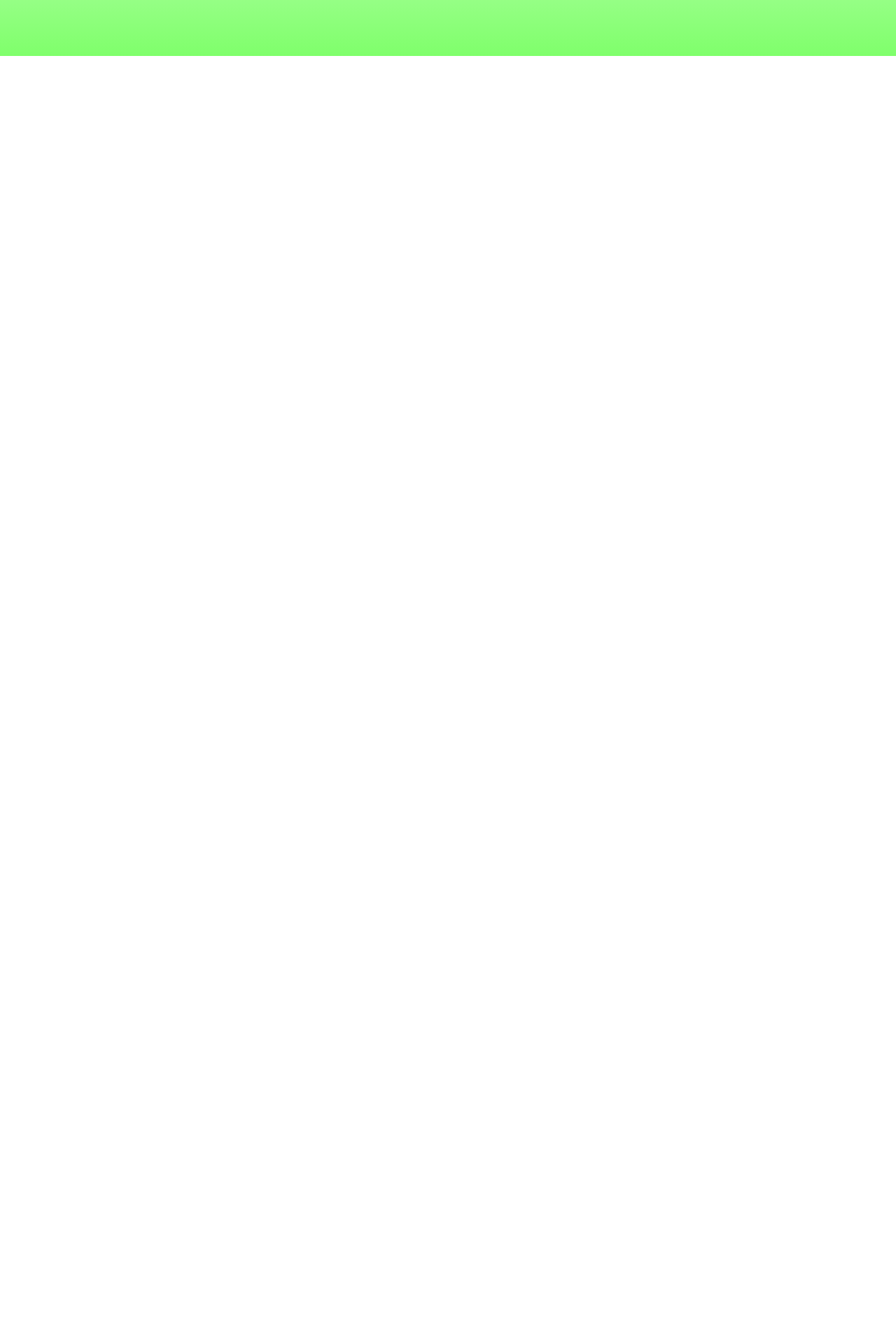
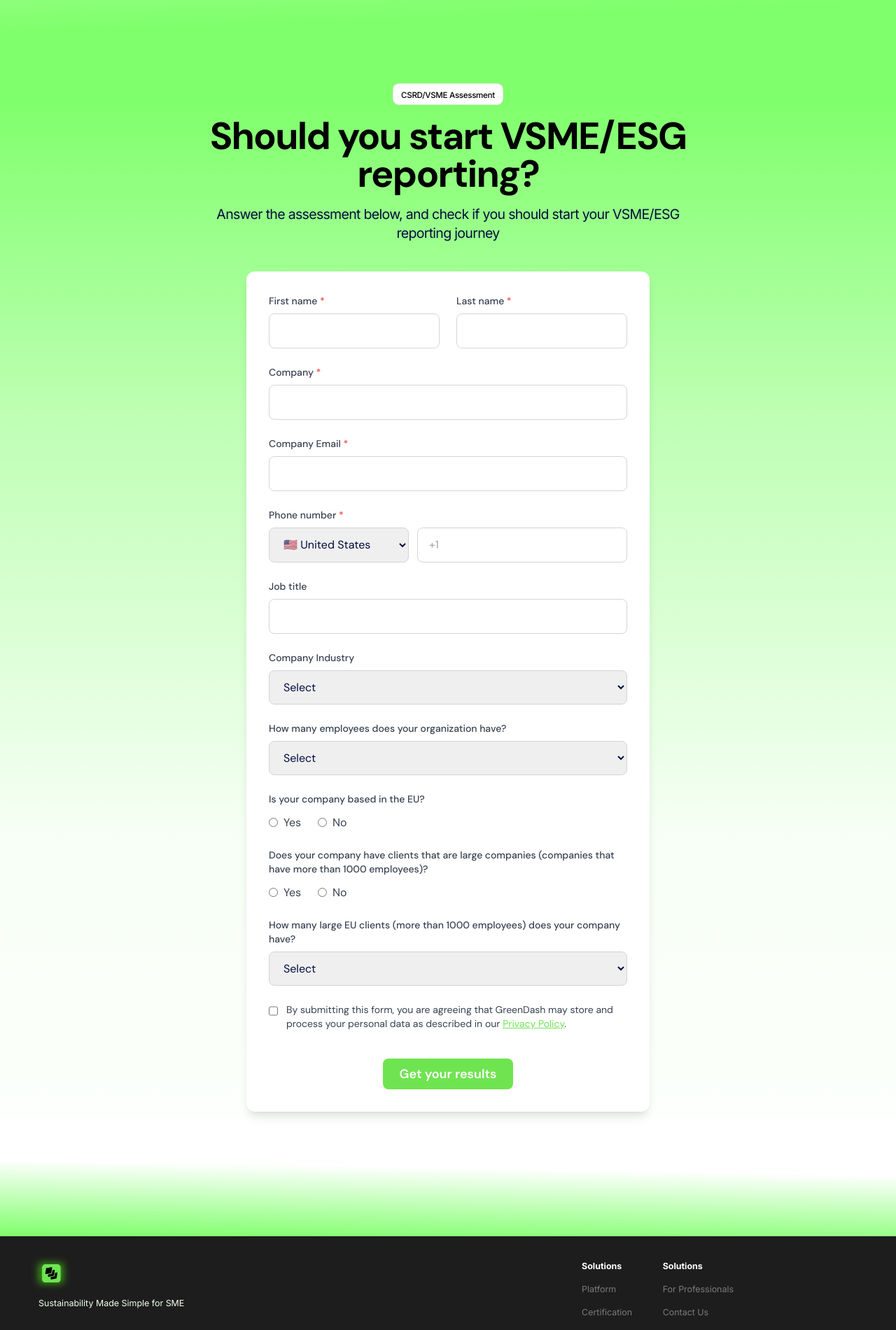
Before and after one commit to Luckzman/greendash-website, a Next.js app: page /quiz in a window 1280 px wide. Before the commit this address had no page. Shown: the part 720-2621 px from the top of the page at 70% size. Before the commit the page ends 800 px from the top, so only its background shows below. Built offline with nearby package versions, Linux system fonts and the light colour scheme.

Commit message:
implement feedback

```diff
--- a/src/app/_compliant-assessment/page.tsx
+++ /dev/null
@@ -1,11 +0,0 @@
-import CompliantAssessmentForm from "../../components/CompliantAssessmentForm";
-import Hero from "../../components/Hero";
-
-export default function CompliantAssessmentPage() {
-  return (
-    <>
-      <Hero />
-      <CompliantAssessmentForm />
-    </>
-  );
-}
--- a/src/app/_essential-kit/page.tsx
+++ b/src/app/essential-kit/page.tsx
@@ -1,11 +1,13 @@
-import Hero from "../../components/Hero";
+// import Hero from "../../components/Hero";
+import Hero from "@/components/common/Hero";
 import JoinWaitingListForm from "../../components/JoinWaitingListForm";
+import Layout from "@/components/layout/Index";
 
 export default function EssentialKitPage() {
   return (
-    <>
+    <Layout>
       <Hero />
       <JoinWaitingListForm essentialKit={true}/>
-    </>
+    </Layout>
   );
 }
--- a/src/app/globals.css
+++ b/src/app/globals.css
@@ -325,16 +325,16 @@
   }
 
   .text55 {
-    @apply lg:text-vw55 lg:leading-vw80 font-bold mtext32  lg:tracking-[-0.09722222222vw] tracking-[-0.5px];
+    @apply lg:text-[55px] lg:leading-vw80 font-bold mtext32  lg:tracking-[-0.09722222222vw] tracking-[-0.5px];
   }
   .text54 {
-    @apply lg:text-vw54 lg:leading-vw60 font-bold mtext30  lg:-tracking-vw2 tracking-[-0.7px];
+    @apply lg:text-[54px] lg:leading-vw60 font-bold mtext30  lg:-tracking-vw2 tracking-[-0.7px];
   }
   .text22 {
     @apply lg:text-vw22 lg:leading-vw31 mtext16 ls0792 inter;
   }
   .text32 {
-    @apply lg:text-vw32 lg:leading-vw42;
+    @apply lg:text-[22px] lg:leading-vw42;
   }
   .text48 {
     @apply lg:text-vw48 lg:leading-vw50;
--- a/src/app/pricing/page.tsx
+++ b/src/app/pricing/page.tsx
@@ -1,14 +1,32 @@
+"use client";
 // import Pricing from "../../components/_Pricing";
 import Pricing from "../../components/pricing/Index";
 import Hero from "@/components/common/Hero";
 import Layout from "@/components/layout/Index";
-
+import { useEffect } from "react";
 
 export default function PricingPage() {
+  useEffect(() => {
+    // Scroll to pricing component after a short delay to ensure it's rendered
+    const timer = setTimeout(() => {
+      const pricingSection = document.getElementById('pricing');
+      if (pricingSection) {
+        pricingSection.scrollIntoView({
+          behavior: 'smooth',
+          block: 'start'
+        });
+      }
+    }, 100);
+
+    return () => clearTimeout(timer);
+  }, []);
+
   return (
     <Layout>
       <Hero />
-      <Pricing />
+      <div id="pricing">
+        <Pricing />
+      </div>
     </Layout>
   );
 }
--- /dev/null
+++ b/src/app/quiz/page.tsx
@@ -0,0 +1,13 @@
+import CompliantAssessmentForm from "../../components/CompliantAssessmentForm";
+// import Hero from "../../components/Hero";
+import Hero from "@/components/common/Hero";
+import Layout from "@/components/layout/Index";
+
+export default function QuizPage() {
+  return (
+    <Layout>
+      <Hero />
+      <CompliantAssessmentForm />
+    </Layout>
+  );
+}
--- a/src/components/CompliantAssessmentForm.tsx
+++ b/src/components/CompliantAssessmentForm.tsx
@@ -3,6 +3,7 @@
 import { useState } from 'react';
 import PhoneNumberInput from './PhoneNumberInput';
 import Link from 'next/link';
+import Content from './common/Content';
 
 export default function CompliantAssessmentForm() {
   const [formData, setFormData] = useState({
@@ -51,28 +52,31 @@
   };
 
   return (
-    <section className="py-20 bg-gradient-to-b from-[#7FFF6B] via-[#EEFFEC] to-[#7FFF6B]">
-      <div className="max-w-5xl mx-auto px-6">
-        {/* Header Section */}
-        <div className="text-center mb-12">
-          {/* Top Badge */}
-          <div className="inline-block bg-white rounded-[10px] px-10 py-1 mb-6 border border-[rgba(34, 34, 34, 0.1)] shadow-sm">
-            <span className="text-sm font-medium text-black">CSRD/VSME Assessment</span>
-          </div>
+      <section className="relative lg:pt-vw44 lg:pb-vw200 py-[60px] sm:py-[120px]">
+        <span
+          style={{
+            background: "linear-gradient(180deg, #7FFF6B 3.25%, rgba(173, 255, 160, 0.80) 30.18%, rgba(239, 255, 236, 0.50) 66.1%, rgba(241, 255, 238, 0.10) 96.62%)",
+          }}
+          className="atlwh_Full pointer-events-none"
+        ></span>
+        <span
+          style={{
+            background: "linear-gradient(181deg, #FFF 42.57%, #7FFF6B 99.81%)",
+          }}
+          className="atlwh_Full lg:h-vw190 h-[30%] top-[unset] bottom-0 pointer-events-none"
+        ></span>
+        <div className="relative z-[2]">
+          <Content
+            tag="CSRD/VSME Assessment"
+            heading="Should you start VSME/ESG reporting?"
+            headingClasses='text-black'
+            desc="Answer the assessment below, and check if you should start your VSME/ESG reporting journey"
+            wrapperWidth={"lg:w-[65.9027777778vw]"}
+            descWidth={"lg:w-[53vw]"}
+          />
 
-          {/* Main Headline */}
-          <h1 className="text-4xl lg:text-5xl font-bold text-[#166534] pb-6 leading-[70px]">
-            Should you start VSME/ESG reporting?
-          </h1>
-
-          {/* Description */}
-          <p className="text-xl text-[#010D3E] max-w-3xl mx-auto leading-relaxed">
-            Answer the assessment below, and check if you should start your VSME/ESG reporting journey
-          </p>
-        </div>
-
-        {/* Form Section */}
-        <div className="md:max-w-2xl lg:max-w-xl mx-auto bg-white rounded-xl p-8 shadow-lg">
+          {/* Form Section */}
+        <div className="md:max-w-2xl lg:max-w-xl mx-auto bg-white rounded-xl p-8 shadow-lg mt-10">
           <form onSubmit={handleSubmit} className="space-y-6">
             {/* First Row - First Name and Last Name */}
             <div className="grid md:grid-cols-2 gap-6">
@@ -324,7 +328,7 @@
             </div>
           </form>
         </div>
-      </div>
-    </section>
+        </div>
+      </section>
   );
 }
--- a/src/components/home/HelpingHand.js
+++ b/src/components/home/HelpingHand.js
@@ -16,7 +16,7 @@
         <div className="flex flex-wrap lg:gap-vw22 gap-1.5 sm:gap-2 border border-[#1F1F1F] lg:rounded-vw12 rounded-[12px] lg:p-vw9 p-1.5 sm:p-2">
           <Link
             data-aos="fade"
-            href={"/quizz"}
+            href={"/quiz"}
             className={`w-full lg:w-auto flex justify-center text-center items-center lg:gap-x-vw12 gap-x-2 bg-green lg:rounded-vw8 rounded-[8px] lg:px-vw21 lg:py-vw12 px-6 py-2`}
           >
             <span className="text16 text-white font-medium capitalize">
@@ -33,7 +33,7 @@
           <Link
             data-aos="fade"
             data-aos-delay="150"
-            href={"/"}
+            href={"/essential-kit"}
             className={`w-full lg:w-auto flex justify-center text-center items-center lg:gap-x-vw12 gap-x-2 bg-black lg:rounded-vw8 rounded-[8px] lg:px-vw21 lg:py-vw12 px-6 py-2`}
           >
             <span className="text16 text-white font-medium capitalize">
--- a/src/components/home/Index.js
+++ b/src/components/home/Index.js
@@ -1,4 +1,5 @@
-import React from "react";
+"use client";
+import React, { useEffect } from "react";
 import Hero from "../common/Hero";
 import FeaturesSection from "./features-section/FeaturesSection";
 import Industry from "./industry/Industry";
@@ -10,10 +11,29 @@
 import Join from "./Join";
 
 const Index = () => {
+  useEffect(() => {
+    // Check if URL has hash for features section
+    if (window.location.hash === '#features') {
+      const timer = setTimeout(() => {
+        const featuresSection = document.getElementById('features');
+        if (featuresSection) {
+          featuresSection.scrollIntoView({
+            behavior: 'smooth',
+            block: 'start'
+          });
+        }
+      }, 100);
+
+      return () => clearTimeout(timer);
+    }
+  }, []);
+
   return (
     <>
       <Hero />
-      <FeaturesSection />
+      <div id="features">
+        <FeaturesSection />
+      </div>
       <Industry />
       <HelpingHand />
       <Reporting />
--- a/src/components/home/industry/Buttons.js
+++ b/src/components/home/industry/Buttons.js
@@ -4,21 +4,23 @@
   return (
     <div
       data-aos="fade"
-      className="lg:mt-vw47 lg:mb-vw37 mt-10 mb-6 lg:max-w-[95vw] overflow-scroll hideScroll w-[95.350%] lg:w-auto whitespace-nowrap mx-0 ml-auto lg:mx-auto lg:rounded-vw12 rounded-tl-[12px] rounded-bl-[12px] border border-[#1F1F1F] bg-[#1A1A1A] lg:p-vw9 p-1.5 sm:p-2 flex"
+      className="lg:mt-vw47 lg:mb-vw37 mt-10 mb-6 lg:max-w-[95vw] w-[90.699%] lg:w-auto mx-auto lg:mx-auto lg:rounded-vw12 rounded-[12px] border border-[#1F1F1F] bg-[#1A1A1A] lg:p-vw9 p-1.5 sm:p-2"
     >
+      <div className="grid grid-cols-2 lg:flex gap-1 lg:gap-0 h-full">
       {tabs.map((tab, index) => (
         <button
           key={index}
           onClick={() => setActiveTab(index)}
           className={`${
             activeTab === index ? "bg-green" : ""
-          }  lg:rounded-vw8 rounded-[8px] lg:px-vw42 lg:py-vw12 px-6 py-2`}
+          }  lg:rounded-vw8 rounded-[6px] lg:px-vw42 lg:py-vw12 px-1 py-1.5 sm:px-2 sm:py-2 w-full lg:w-auto flex items-center justify-center lg:justify-start min-h-[40px] sm:min-h-[44px]`}
         >
-          <span className="text16 text-white font-medium capitalize">
+          <span className="text-sm lg:text16 text-white font-medium capitalize text-center lg:text-left leading-tight break-words">
             {tab.label}
           </span>
         </button>
       ))}
+      </div>
     </div>
   );
 };
--- a/src/components/layout/header/Header.tsx
+++ b/src/components/layout/header/Header.tsx
@@ -10,11 +10,16 @@
 const Header = () => {
   const dropDown = useRef<HTMLDivElement>(null);
   const [open, setOpen] = useState(false);
-  const [isPlatformOpen, setIsPlatformOpen] = useState(false);
   const pathname = usePathname();
 
   // Determine if we're on the for-professionals page
   const isForProfessionalsPage = pathname === '/for-professionals' || pathname === '/professional-contact-us' || pathname === '/getting-started';
+
+  // Determine if we're on the pricing page
+  const isPricingPage = pathname === '/pricing';
+
+  // Determine if we're on the home page
+  const isHomePage = pathname === '/';
 
   useAos();
   function toggleSidebar() {
@@ -44,17 +49,58 @@
       }
     }
   }
+
+  // Smooth scroll to features section
+  const scrollToFeatures = (e: React.MouseEvent) => {
+    e.preventDefault();
+    if (isHomePage) {
+      const featuresSection = document.getElementById('features');
+      if (featuresSection) {
+        featuresSection.scrollIntoView({
+          behavior: 'smooth',
+          block: 'start'
+        });
+      }
+    } else {
+      // Navigate to home page and scroll to features
+      window.location.href = '/#features';
+    }
+    // Close mobile menu if open
+    toggleSidebar();
+    toggleDropDown();
+  };
+
+  // Smooth scroll to pricing section
+  const scrollToPricing = (e: React.MouseEvent) => {
+    e.preventDefault();
+    if (isPricingPage) {
+      const pricingSection = document.getElementById('pricing');
+      if (pricingSection) {
+        pricingSection.scrollIntoView({
+          behavior: 'smooth',
+          block: 'start'
+        });
+      }
+    } else {
+      // Navigate to pricing page
+      window.location.href = '/pricing';
+    }
+    // Close mobile menu if open
+    toggleSidebar();
+    toggleDropDown();
+  };
+
   const navLinks = [
     {
       link: "",
       title: "platform",
       dropDown: [
         {
-          link: "#feature",
+          link: isHomePage ? "#features" : "/#features",
           title: "Features",
         },
         {
-          link: "/pricing",
+          link: isPricingPage ? "#pricing" : "/pricing",
           title: "Pricing",
         },
       ],
@@ -124,9 +170,15 @@
                       <ul className="flex flex-col font-dm_sans font-medium tracking-normal border border-[#818181] bg-[rgba(255,255,255)] lg:rounded-vw8 rounded-[8px]">
                         {navLink.dropDown.map((dropDownLink, ind) => (
                           <li
-                            onClick={() => {
-                              toggleSidebar();
-                              toggleDropDown();
+                            onClick={(e) => {
+                              if (dropDownLink.title === "Pricing") {
+                                scrollToPricing(e);
+                              } else if (dropDownLink.title === "Features") {
+                                scrollToFeatures(e);
+                              } else {
+                                toggleSidebar();
+                                toggleDropDown();
+                              }
                             }}
                             className="lg:w-vw104 lg:mx-auto lg:py-vw9 border-b border-[#DEDEDE] last:border-0 lg:px-0 p-3 lg:text-black/60 lg:hover:text-black text-black transition flex lg:justify-center"
                             key={ind}
```
